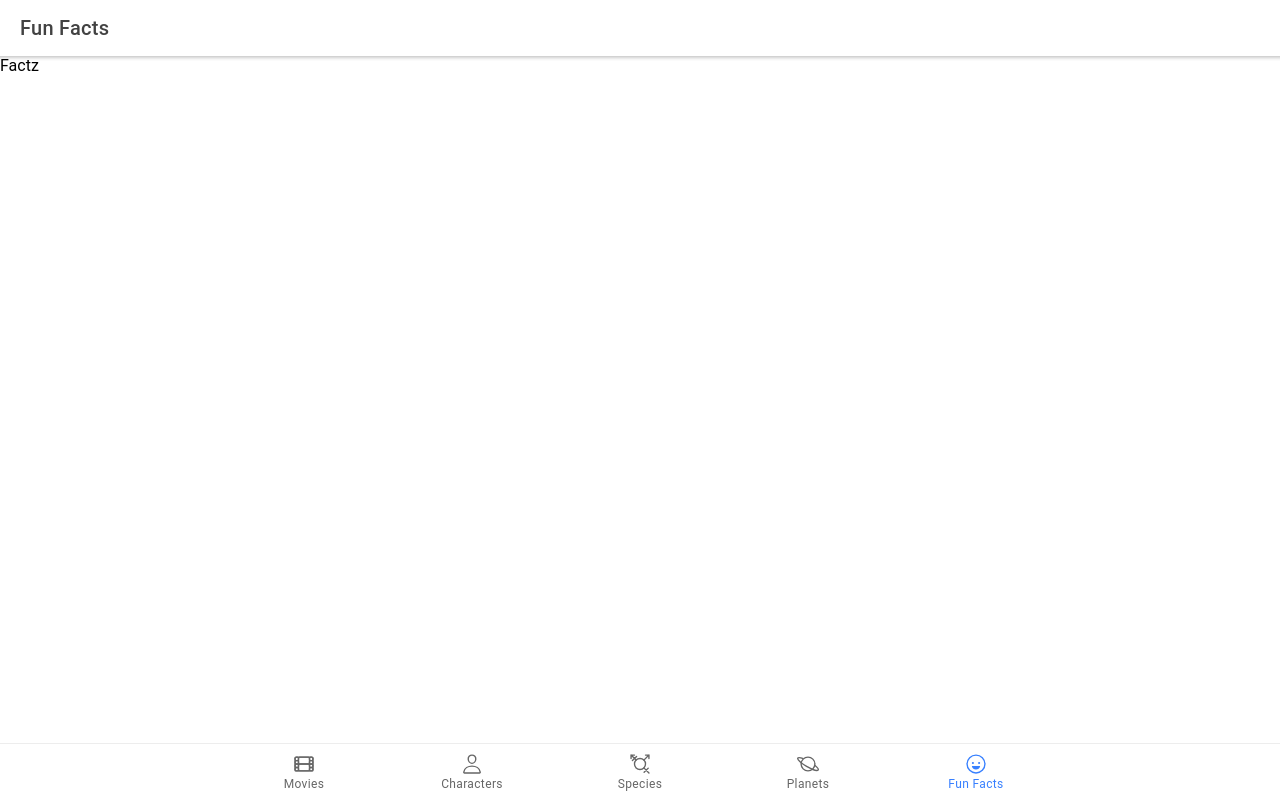
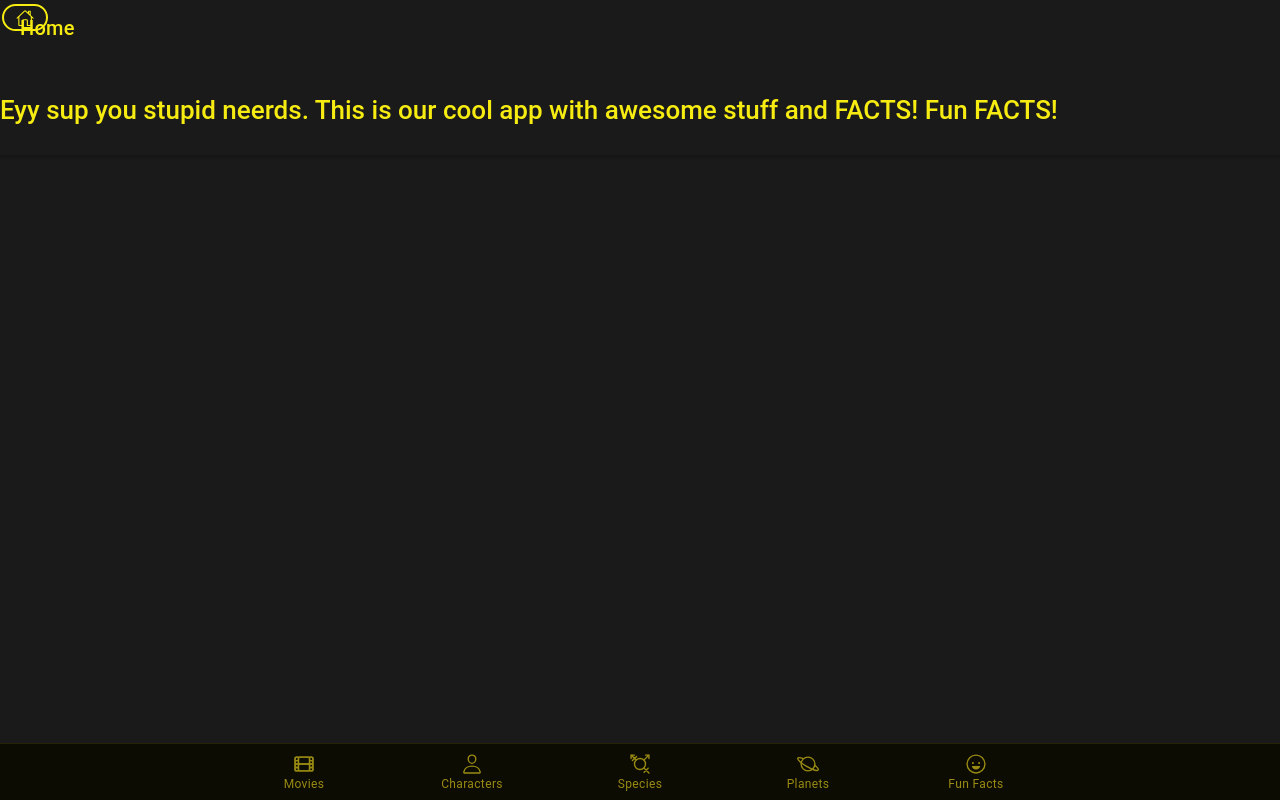
Before and after one commit to OskarLovsveden/2dv513-a3, a React (Create React App) app in the folder client/: page / in a window 1280 px wide. Before the commit this address led to /funfacts. Built offline with nearby package versions, Linux system fonts and the light colour scheme.

Commit message:
Changing css stuff and stuff

```diff
--- /dev/null
+++ b/client/src/App.css
@@ -0,0 +1,3 @@
+.test {
+  --color-selected: red;
+}
--- a/client/src/App.tsx
+++ b/client/src/App.tsx
@@ -2,6 +2,7 @@ import React from 'react';
 import { Redirect, Route } from 'react-router-dom';
 import {
   IonApp,
+  IonButton,
   IonIcon,
   IonLabel,
   IonRouterOutlet,
@@ -10,7 +11,7 @@ import {
   IonTabs
 } from '@ionic/react';
 import { IonReactRouter } from '@ionic/react-router';
-import { filmOutline, happyOutline, personOutline, planetOutline, transgenderOutline } from 'ionicons/icons';
+import { filmOutline, happyOutline, homeOutline, personOutline, planetOutline, transgenderOutline } from 'ionicons/icons';
 import Movies from './pages/Movies';
 import Characters from './pages/Characters';
 import Species from './pages/Species';
@@ -35,9 +36,11 @@ import '@ionic/react/css/display.css';
 
 /* Theme variables */
 import './theme/variables.css';
+import Home from './pages/Home';
 
 const App: React.FC = () => (
   <IonApp>
+        <IonButton fill="outline" shape="round" size="small"  href="/" style={{position: 'absolute', top:0, left:0, zIndex: 5000}}><IonIcon icon={homeOutline}></IonIcon></IonButton>
     <IonReactRouter>
       <IonTabs>
         <IonRouterOutlet>
@@ -46,26 +49,26 @@ const App: React.FC = () => (
           <Route path="/species" component={Species} exact={true} />
           <Route path="/planets" component={Planets} exact={true} />
           <Route path="/funfacts" component={FunFacts} exact={true} />
-          <Route path="/" render={() => <Redirect to="/funfacts" />} exact={true} />
+          <Route path="/" component={Home} exact={true} />
         </IonRouterOutlet>
-        <IonTabBar slot="bottom">
-          <IonTabButton tab="movies" href="/movies">
+        <IonTabBar slot="bottom" style={{"--background": "var(--ion-color-step-50)"}}>
+          <IonTabButton tab="movies" href="/movies" style={{"--color-selected": "#eb445a"}}>
             <IonIcon icon={filmOutline} />
             <IonLabel>Movies</IonLabel>
           </IonTabButton>
-          <IonTabButton tab="characters" href="/characters">
+          <IonTabButton tab="characters" href="/characters" style={{"--color-selected": "#eb445a"}}>
             <IonIcon icon={personOutline} />
             <IonLabel>Characters</IonLabel>
           </IonTabButton>
-          <IonTabButton tab="species" href="/species">
-            <IonIcon icon={transgenderOutline} />
+          <IonTabButton tab="species" href="/species" style={{"--color-selected": "#eb445a"}}>
+            <IonIcon icon={transgenderOutline}/>
             <IonLabel>Species</IonLabel>
           </IonTabButton>
-          <IonTabButton tab="planets" href="/planets">
+          <IonTabButton tab="planets" href="/planets" style={{"--color-selected": "#eb445a"}}>
             <IonIcon icon={planetOutline} />
             <IonLabel>Planets</IonLabel>
           </IonTabButton>
-          <IonTabButton tab="funfacts" href="/funfacts">
+          <IonTabButton tab="funfacts" href="/funfacts" style={{"--color-selected": "#eb445a"}}>
             <IonIcon icon={happyOutline} />
             <IonLabel>Fun Facts</IonLabel>
           </IonTabButton>
--- a/client/src/components/CharacterList.tsx
+++ b/client/src/components/CharacterList.tsx
@@ -72,7 +72,7 @@ const CharacterList: React.FC = () => {
         <IonPage>
             <IonHeader>
                 <IonToolbar>
-                    <IonTitle>Characters</IonTitle>
+                    <IonTitle style={{letterSpacing: "3px"}}>CHARACTERS</IonTitle>
                 </IonToolbar>
             </IonHeader>
             <IonContent fullscreen>
--- a/client/src/components/CharacterListItem.tsx
+++ b/client/src/components/CharacterListItem.tsx
@@ -8,8 +8,8 @@ const CharacterListItem: React.FC<ICharacter> = ({ name, species, birth_planet,
 
   return (
     <IonItem>
-      <IonIcon icon={personCircleOutline} slot="start"></IonIcon>
-      <IonLabel>
+      <IonIcon icon={personCircleOutline} slot="start" color="primary"></IonIcon>
+      <IonLabel color="secondary">
         <h2>{name}</h2>
       </IonLabel>
       <IonContent>
@@ -39,9 +39,9 @@ const CharacterListItem: React.FC<ICharacter> = ({ name, species, birth_planet,
           </IonList>
           </IonCardContent>
         </IonCard>
-        <IonButton size="small" color="medium" onClick={() => setShowModal(false)}>Close</IonButton>
+        <IonButton fill="outline" size="small" onClick={() => setShowModal(false)}>Close</IonButton>
       </IonModal>
-      <IonButton color="light" onClick={() => setShowModal(true)}>More info</IonButton>
+      <IonButton fill="outline" onClick={() => setShowModal(true)} class="ion-float-right">More info</IonButton>
     </IonContent>
     </IonItem>
   );
--- a/client/src/components/MovieListItem.tsx
+++ b/client/src/components/MovieListItem.tsx
@@ -7,8 +7,8 @@ import IMovie from '../types/IMovie';
 const MovieListItem: React.FC<IMovie> = ({ name, id, release_date }) => {
   return (
     <IonItem>
-      <IonIcon icon={filmOutline} slot="start"></IonIcon>
-      <IonLabel>
+      <IonIcon icon={filmOutline} slot="start" color="primary"></IonIcon>
+      <IonLabel color="secondary">
         <h2>Episode {id} - {name}</h2>
         <h3>{release_date}</h3>
       </IonLabel>
--- a/client/src/components/PlanetListItem.tsx
+++ b/client/src/components/PlanetListItem.tsx
@@ -8,8 +8,8 @@ const PlanetListItem: React.FC<IPlanet> = ({ name, diameter, population }) => {
 
   return (
     <IonItem>
-      <IonIcon icon={planetOutline} slot="start"></IonIcon>
-      <IonLabel>
+      <IonIcon icon={planetOutline} color="primary" slot="start"></IonIcon>
+      <IonLabel color="secondary">
         <h2>{name}</h2>
       </IonLabel>
       <IonContent>
@@ -31,9 +31,9 @@ const PlanetListItem: React.FC<IPlanet> = ({ name, diameter, population }) => {
           </IonList>
           </IonCardContent>
         </IonCard>
-        <IonButton size="small" color="medium" onClick={() => setShowModal(false)}>Close</IonButton>
+        <IonButton fill="outline" size="small" onClick={() => setShowModal(false)}>Close</IonButton>
       </IonModal>
-      <IonButton color="light" onClick={() => setShowModal(true)}>More info</IonButton>
+      <IonButton fill="outline" onClick={() => setShowModal(true)} class="ion-float-right">More info</IonButton>
       </IonContent>
     </IonItem>
   );
--- a/client/src/components/SpeciesListItem.tsx
+++ b/client/src/components/SpeciesListItem.tsx
@@ -9,8 +9,8 @@ const SpeciesListItem: React.FC<ISpecies> = ({ name, classification, home_planet
 
   return (
     <IonItem>
-      <IonIcon icon={transgenderOutline} slot="start"></IonIcon>
-      <IonLabel>
+      <IonIcon icon={transgenderOutline} slot="start" color="primary"></IonIcon>
+      <IonLabel color="secondary">
         <h2>{name}</h2>
         <h3></h3>
         <h3></h3>
@@ -34,9 +34,9 @@ const SpeciesListItem: React.FC<ISpecies> = ({ name, classification, home_planet
           </IonList>
           </IonCardContent>
         </IonCard>
-        <IonButton size="small" color="medium" onClick={() => setShowModal(false)}>Close</IonButton>
+        <IonButton fill="outline" size="small" onClick={() => setShowModal(false)}>Close</IonButton>
       </IonModal>
-      <IonButton color="light" onClick={() => setShowModal(true)}>More info</IonButton>
+      <IonButton fill="outline" onClick={() => setShowModal(true)} class="ion-float-right">More info</IonButton>
       </IonContent>
     </IonItem>
   );
--- /dev/null
+++ b/client/src/pages/Home.tsx
@@ -0,0 +1,19 @@
+import { IonHeader, IonPage, IonText, IonTitle, IonToolbar } from '@ionic/react';
+import React from 'react';
+
+const Home: React.FC = () => {
+  return (
+    <IonPage>
+        <IonHeader>
+            <IonToolbar>
+                <IonTitle>Home</IonTitle>
+            </IonToolbar>
+        <IonText color="primary" style={{margin: "20px"}}>
+            <h1>Eyy sup you stupid neerds. This is our cool app with awesome stuff and FACTS! Fun FACTS!</h1>
+        </IonText>
+        </IonHeader>
+    </IonPage>
+  );
+};
+
+export default Home;
--- a/client/src/theme/variables.css
+++ b/client/src/theme/variables.css
@@ -4,7 +4,7 @@ http://ionicframework.com/docs/theming/ */
 /** Ionic CSS Variables **/
 :root {
   /** primary **/
-  --ion-color-primary: #3880ff;
+  --ion-color-primary: #f7ec12;
   --ion-color-primary-rgb: 56, 128, 255;
   --ion-color-primary-contrast: #ffffff;
   --ion-color-primary-contrast-rgb: 255, 255, 255;
@@ -12,7 +12,7 @@ http://ionicframework.com/docs/theming/ */
   --ion-color-primary-tint: #4c8dff;
 
   /** secondary **/
-  --ion-color-secondary: #3dc2ff;
+  --ion-color-secondary: #c5c4c3;
   --ion-color-secondary-rgb: 61, 194, 255;
   --ion-color-secondary-contrast: #ffffff;
   --ion-color-secondary-contrast-rgb: 255, 255, 255;
@@ -74,6 +74,34 @@ http://ionicframework.com/docs/theming/ */
   --ion-color-light-contrast-rgb: 0, 0, 0;
   --ion-color-light-shade: #d7d8da;
   --ion-color-light-tint: #f5f6f9;
+
+  --ion-background-color: #1a1a1a;
+  --ion-background-color-rgb: 0, 0, 0;
+
+  --ion-text-color: #f7ec12;
+  --ion-text-color-rgb: 255, 232, 31;
+
+  --ion-color-step-50: #0d0c02;
+  --ion-color-step-100: #1a1703;
+  --ion-color-step-150: #262305;
+  --ion-color-step-200: #332e06;
+  --ion-color-step-250: #403a08;
+  --ion-color-step-300: #4d4609;
+  --ion-color-step-350: #59510b;
+  --ion-color-step-400: #e6d11c;
+  --ion-color-step-450: #73680e;
+  --ion-color-step-500: #807410;
+  --ion-color-step-550: #8c8011;
+  --ion-color-step-600: #998b13;
+  --ion-color-step-650: #a69714;
+  --ion-color-step-700: #b3a216;
+  --ion-color-step-750: #bfae17;
+  --ion-color-step-800: #ccba19;
+  --ion-color-step-850: #d9c51a;
+  --ion-color-step-900: #e6d11c;
+  --ion-color-step-950: #f2dc1d;
+
+  --star-wars-blue: #1d4388;
 }
 
 @media (prefers-color-scheme: dark) {
@@ -84,65 +112,65 @@ http://ionicframework.com/docs/theming/ */
 
   body {
     --ion-color-primary: #428cff;
-    --ion-color-primary-rgb: 66,140,255;
+    --ion-color-primary-rgb: 66, 140, 255;
     --ion-color-primary-contrast: #ffffff;
-    --ion-color-primary-contrast-rgb: 255,255,255;
+    --ion-color-primary-contrast-rgb: 255, 255, 255;
     --ion-color-primary-shade: #3a7be0;
     --ion-color-primary-tint: #5598ff;
 
     --ion-color-secondary: #50c8ff;
-    --ion-color-secondary-rgb: 80,200,255;
+    --ion-color-secondary-rgb: 80, 200, 255;
     --ion-color-secondary-contrast: #ffffff;
-    --ion-color-secondary-contrast-rgb: 255,255,255;
+    --ion-color-secondary-contrast-rgb: 255, 255, 255;
     --ion-color-secondary-shade: #46b0e0;
     --ion-color-secondary-tint: #62ceff;
 
     --ion-color-tertiary: #6a64ff;
-    --ion-color-tertiary-rgb: 106,100,255;
+    --ion-color-tertiary-rgb: 106, 100, 255;
     --ion-color-tertiary-contrast: #ffffff;
-    --ion-color-tertiary-contrast-rgb: 255,255,255;
+    --ion-color-tertiary-contrast-rgb: 255, 255, 255;
     --ion-color-tertiary-shade: #5d58e0;
     --ion-color-tertiary-tint: #7974ff;
 
     --ion-color-success: #2fdf75;
-    --ion-color-success-rgb: 47,223,117;
+    --ion-color-success-rgb: 47, 223, 117;
     --ion-color-success-contrast: #000000;
-    --ion-color-success-contrast-rgb: 0,0,0;
+    --ion-color-success-contrast-rgb: 0, 0, 0;
     --ion-color-success-shade: #29c467;
     --ion-color-success-tint: #44e283;
 
     --ion-color-warning: #ffd534;
-    --ion-color-warning-rgb: 255,213,52;
+    --ion-color-warning-rgb: 255, 213, 52;
     --ion-color-warning-contrast: #000000;
-    --ion-color-warning-contrast-rgb: 0,0,0;
+    --ion-color-warning-contrast-rgb: 0, 0, 0;
     --ion-color-warning-shade: #e0bb2e;
     --ion-color-warning-tint: #ffd948;
 
     --ion-color-danger: #ff4961;
-    --ion-color-danger-rgb: 255,73,97;
+    --ion-color-danger-rgb: 255, 73, 97;
     --ion-color-danger-contrast: #ffffff;
-    --ion-color-danger-contrast-rgb: 255,255,255;
+    --ion-color-danger-contrast-rgb: 255, 255, 255;
     --ion-color-danger-shade: #e04055;
     --ion-color-danger-tint: #ff5b71;
 
     --ion-color-dark: #f4f5f8;
-    --ion-color-dark-rgb: 244,245,248;
+    --ion-color-dark-rgb: 244, 245, 248;
     --ion-color-dark-contrast: #000000;
-    --ion-color-dark-contrast-rgb: 0,0,0;
+    --ion-color-dark-contrast-rgb: 0, 0, 0;
     --ion-color-dark-shade: #d7d8da;
     --ion-color-dark-tint: #f5f6f9;
 
     --ion-color-medium: #989aa2;
-    --ion-color-medium-rgb: 152,154,162;
+    --ion-color-medium-rgb: 152, 154, 162;
     --ion-color-medium-contrast: #000000;
-    --ion-color-medium-contrast-rgb: 0,0,0;
+    --ion-color-medium-contrast-rgb: 0, 0, 0;
     --ion-color-medium-shade: #86888f;
     --ion-color-medium-tint: #a2a4ab;
 
     --ion-color-light: #222428;
-    --ion-color-light-rgb: 34,36,40;
+    --ion-color-light-rgb: 34, 36, 40;
     --ion-color-light-contrast: #ffffff;
-    --ion-color-light-contrast-rgb: 255,255,255;
+    --ion-color-light-contrast-rgb: 255, 255, 255;
     --ion-color-light-shade: #1e2023;
     --ion-color-light-tint: #383a3e;
   }
@@ -154,10 +182,10 @@ http://ionicframework.com/docs/theming/ */
 
   .ios body {
     --ion-background-color: #000000;
-    --ion-background-color-rgb: 0,0,0;
+    --ion-background-color-rgb: 0, 0, 0;
 
     --ion-text-color: #ffffff;
-    --ion-text-color-rgb: 255,255,255;
+    --ion-text-color-rgb: 255, 255, 255;
 
     --ion-color-step-50: #0d0d0d;
     --ion-color-step-100: #1a1a1a;
@@ -186,7 +214,6 @@ http://ionicframework.com/docs/theming/ */
     --ion-card-background: #1c1c1d;
   }
 
-
   /*
    * Material Design Dark Theme
    * -------------------------------------------
@@ -194,10 +221,10 @@ http://ionicframework.com/docs/theming/ */
 
   .md body {
     --ion-background-color: #121212;
-    --ion-background-color-rgb: 18,18,18;
+    --ion-background-color-rgb: 18, 18, 18;
 
     --ion-text-color: #ffffff;
-    --ion-text-color-rgb: 255,255,255;
+    --ion-text-color-rgb: 255, 255, 255;
 
     --ion-border-color: #222222;
 
```
